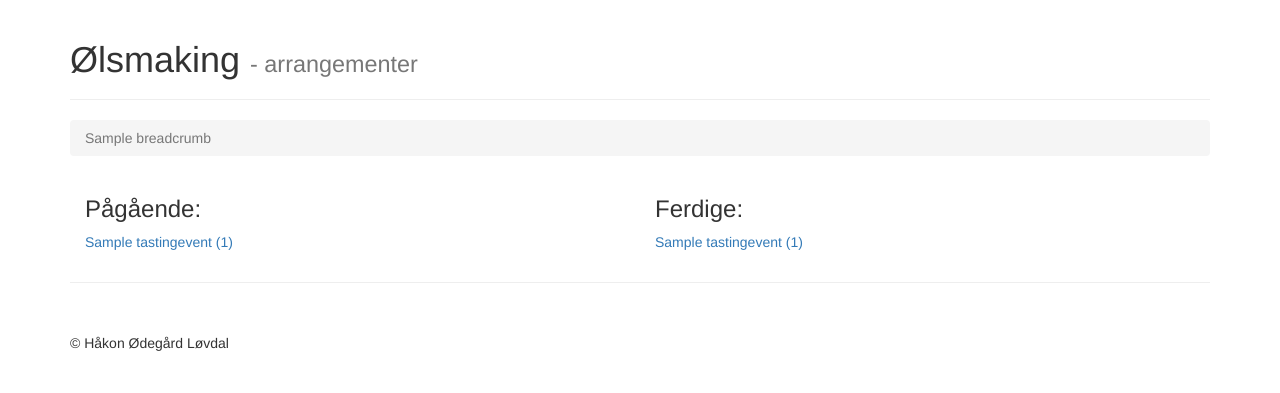
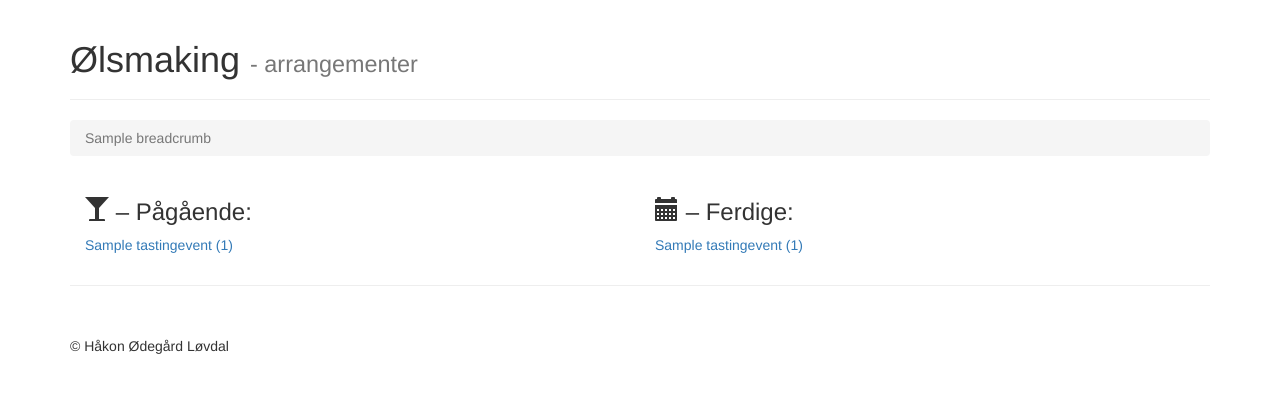
Before and after one commit to hakloev/old-hakloevno, a Django app: template loevdalnet/templates/beertasting/index.html in a window 1280 px wide. Shown: the part 52-445 px from the top of the page. Run offline with Django 3.2, Linux system fonts and the light colour scheme; a user stored in the database is signed in; tables that the repository leaves empty hold one stand-in row (values such as "Sample post"); the template is opened without the code that fills it: values that come from a table or form of the project are taken from there, most other values are stand-ins (such as "Sample title", 1, 10 or a date in 2020); parts of the project's set-up code (start-up, migrations or seed data) failed here and were passed over; some libraries are stand-ins or nearby versions.

Commit message:
glyphicon

```diff
--- a/loevdalnet/templates/beertasting/index.html
+++ b/loevdalnet/templates/beertasting/index.html
@@ -29,9 +29,9 @@
         {% if user.is_authenticated %}
             <div class="col-md-6">
             {% if latestevents  %}
-                <h3>Pågående:</h3>
+                <h3><span class="glyphicon glyphicon-glass"></span> &ndash; Pågående:</h3>
                 {% for latest in latestevents %}
-                    <p><a href="{{ latest.get_absolute_url }}">{{ latest.name }} ({{ latest.id }})</a></p>
+                <p><a href="{{ latest.get_absolute_url }}">{{ latest.name }} ({{ latest.id }})</a></p>
                 {% endfor %}
             {% else %}
                 <h3>Ingen pågående arrangement...</h3>
@@ -39,7 +39,7 @@
             </div>
             <div class="col-md-6">
             {% if doneevents %}
-                <h3>Ferdige:</h3>
+                <h3><span class="glyphicon glyphicon-calendar"></span> &ndash; Ferdige:</h3>
                 {% for event in doneevents %}
                 <p><a href="{{ event.get_absolute_url }}">{{ event.name }} ({{ event.id }})</a></p>
                 {% endfor %}
```
